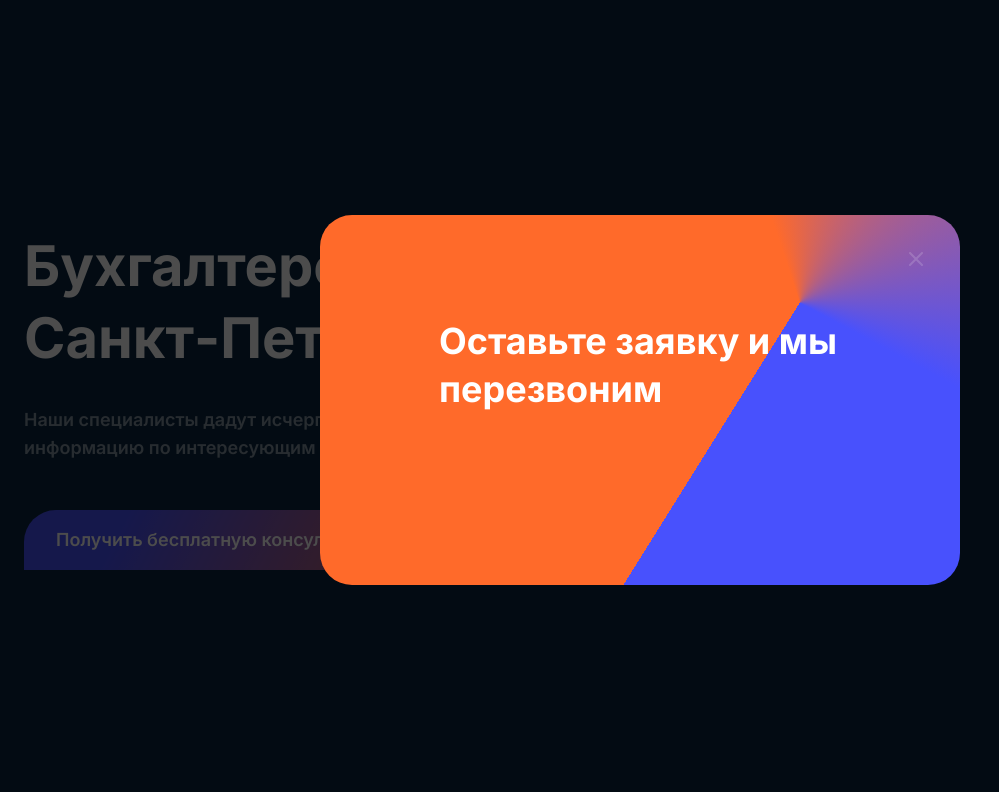
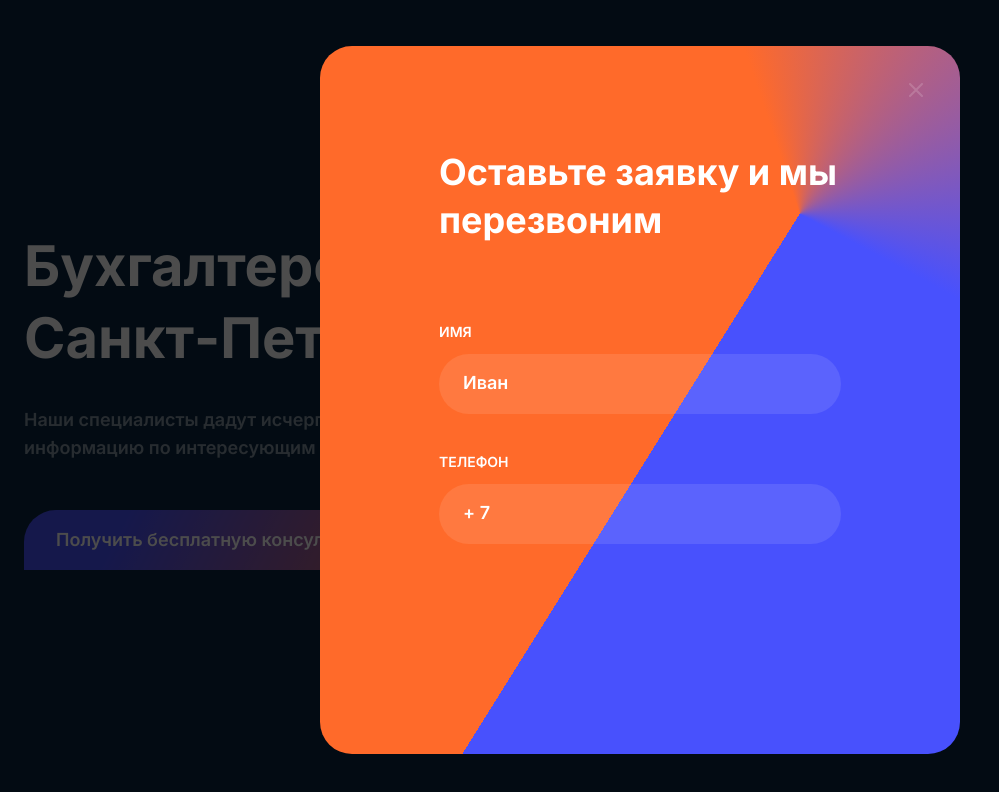
Before and after one commit to cetvrtak/buchhalter, a Vue app: page / in a window 1280 px wide. Both pictures are taken after a click on the element "Получить бесплатную консультацию". Shown: the top 792 px of the page, without its empty margins (0-999 px from the left). Built offline with nearby package versions, Linux system fonts and the light colour scheme.

Commit message:
Add popup form

```diff
--- a/src/components/PopUp.vue
+++ b/src/components/PopUp.vue
@@ -22,6 +22,26 @@
     </div>
     <div class="popup-title-container">
       <span class="popup-title">Оставьте заявку и мы перезвоним</span>
+    </div>
+    <div class="popup-info-container">
+      <div class="popup-input-container">
+        <label for="name" class="popup-input-label">Имя</label>
+        <input
+          type="text"
+          class="popup-input-field"
+          id="name"
+          placeholder="Иван"
+        />
+      </div>
+      <div class="popup-input-container">
+        <label for="phone" class="popup-input-label">Телефон</label>
+        <input
+          type="text"
+          class="popup-input-field"
+          id="phone"
+          placeholder="+ 7"
+        />
+      </div>
     </div>
   </div>
 </template>
@@ -80,4 +100,54 @@
   font-weight: 700;
   line-height: 48px; /* 133.333% */
 }
+.popup-info-container {
+  display: flex;
+  flex-direction: column;
+  align-items: center;
+  justify-content: center;
+  gap: 34px;
+
+  margin-bottom: 112px;
+}
+.popup-input-container {
+  width: 100%;
+  max-width: 569px;
+  height: 96px;
+  flex-shrink: 0;
+
+  display: flex;
+  flex-direction: column;
+  align-items: flex-start;
+  justify-content: center;
+  gap: 8px;
+}
+.popup-input-label {
+  color: #fff;
+  font-family: Inter;
+  font-size: 14px;
+  font-style: normal;
+  font-weight: 600;
+  line-height: 28px; /* 200% */
+  text-transform: uppercase;
+}
+.popup-input-field {
+  width: 100%;
+  max-width: 569px;
+  height: 60px;
+  flex-shrink: 0;
+
+  border: none;
+  border-radius: 32px;
+  background: rgba(255, 255, 255, 0.1);
+
+  padding: 16px 24px;
+}
+.popup-input-field::placeholder {
+  color: #fff;
+  font-family: Inter;
+  font-size: 18px;
+  font-style: normal;
+  font-weight: 600;
+  line-height: 28px; /* 155.556% */
+}
 </style>
```
